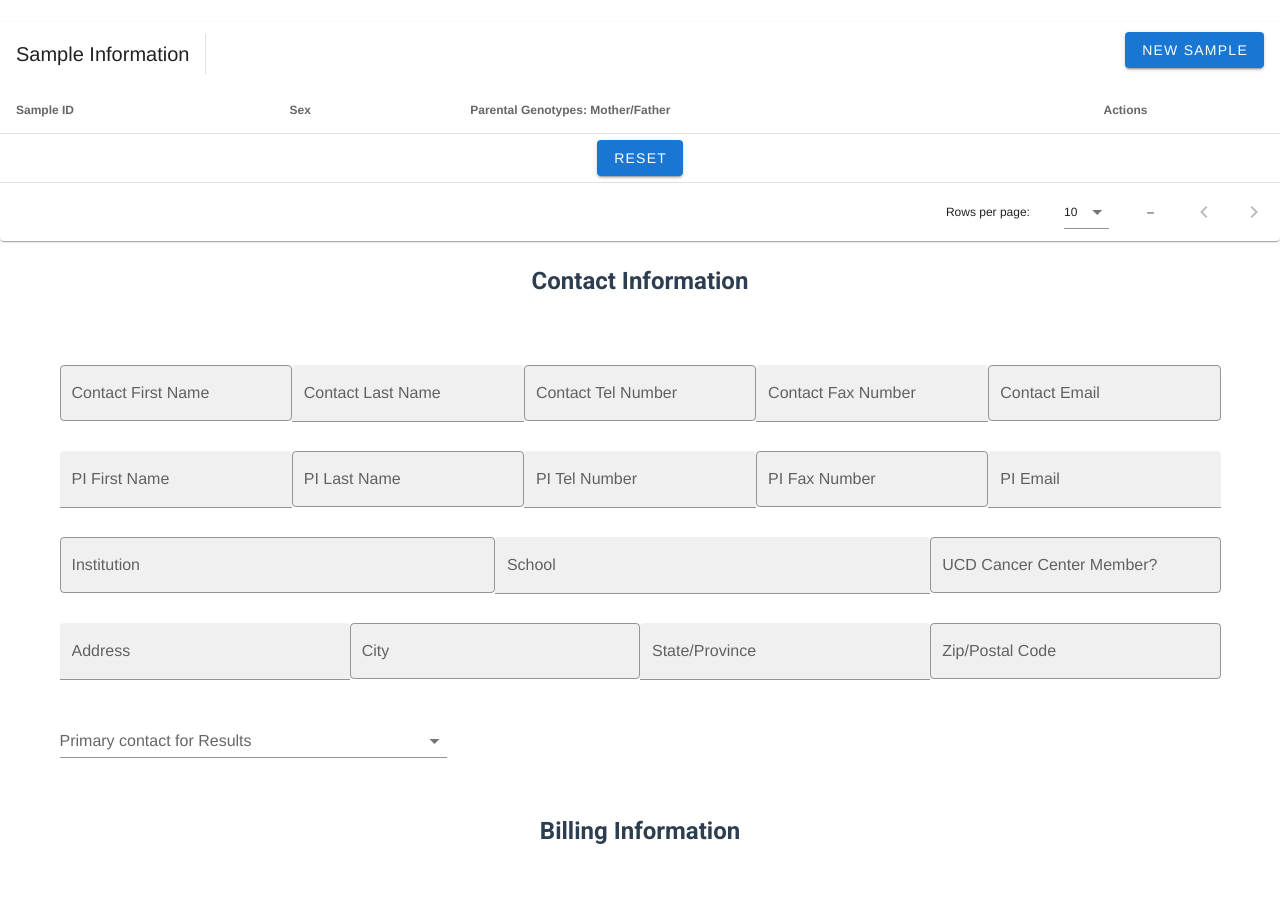
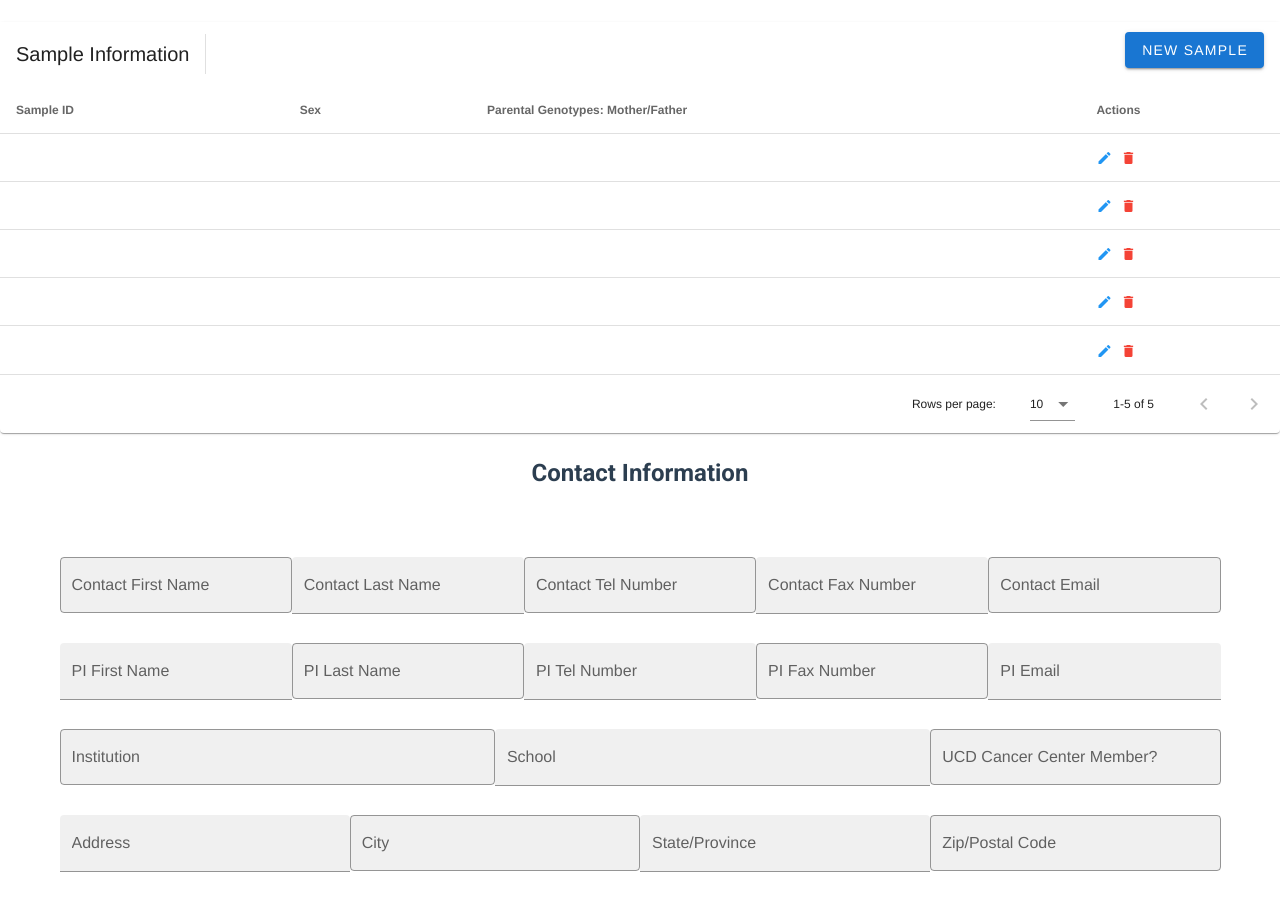
Before and after one commit to mgmagall/mrpm_forms, a Vue app: page /#/genotypingForm in a window 1280 px wide. Shown: the part 1620-2533 px from the top of the page. Built offline with nearby package versions, Linux system fonts and the light colour scheme.

Commit message:
table is set, need to test the warning about duplicates in initializing table

```diff
--- a/src/components/GenotypingInformation.vue
+++ b/src/components/GenotypingInformation.vue
@@ -594,7 +594,11 @@ export default {
   data: () => ({
     dialog: false,
     dialogDelete: false,
-    samples:[],
+    samples:[{id:"", sex:"", parentalGeno:""},
+      {id:"", sex:"", parentalGeno:""},
+      {id:"", sex:"", parentalGeno:""},
+      {id:"", sex:"", parentalGeno:""},
+      {id:"", sex:"", parentalGeno:""}],
     editedIndex: -1,
     editedSample: {
       id: '',
@@ -612,13 +616,13 @@ export default {
         return [
           {text: 'Sample ID', align: 'start', value: 'id'},
           {text: 'Sex', value: 'sex'},
-          {text: 'Parental Genotypes: Mother/Father', value: 'parentalGeno'},
+          {text: 'Parental Genotypes: Mother/Father', value: 'parentalGeno', sortable: false},
           {text: 'Actions', value: 'actions', sortable: false}
         ]
       },
 
       formTitle: function () {
-        return this.editedIndex === -1 ? 'Edit Sample' : 'New Sample'
+        return this.editedIndex === -1 ? 'New Sample': 'Edit Sample'
       },
     },
 
@@ -663,17 +667,25 @@ export default {
   methods: {
     initialize(){
       this.samples = [
-        {id: '0',
-        sex: 'sample',
-        parentalGeno:'sample'
+        {id: "",
+        sex: "",
+        parentalGeno:""
         },
-        {id: '1',
-          sex: 'n/a',
-          parentalGeno:'n/a'
+        {id: "",
+          sex: "",
+          parentalGeno:""
         },
-        {id: '2',
-          sex: 'N/A',
-          parentalGeno:'N/A'
+        {id: "",
+          sex: "",
+          parentalGeno: ""
+        },
+        {id: "",
+          sex: "",
+          parentalGeno: ""
+        },
+        {id: "",
+          sex: "",
+          parentalGeno: ""
         },
       ]
     },
```
